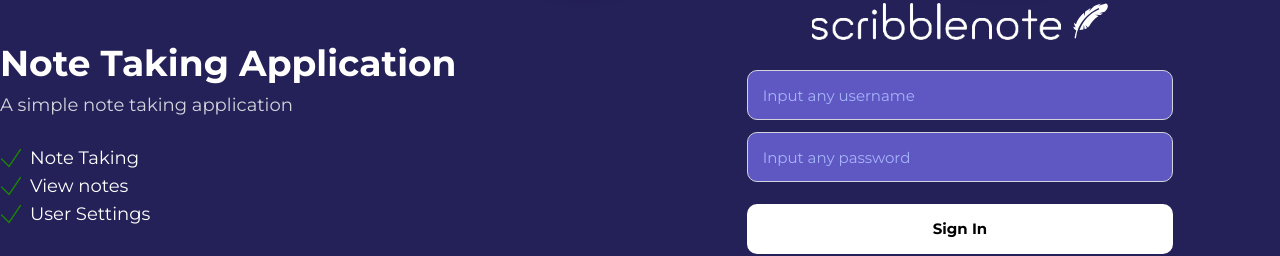
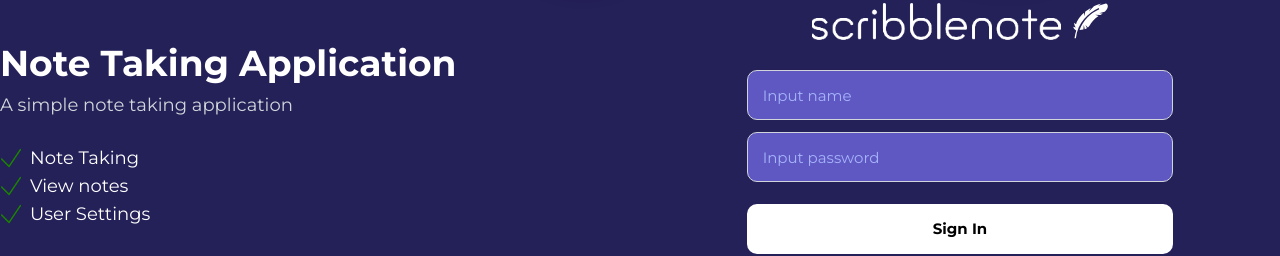
Before and after one commit to karlodelarosa/app-notes-taking, a Vue app: page /sign-in in a window 1280 px wide. Shown: the part 252-508 px from the top of the page. Built offline with nearby package versions, Linux system fonts and the light colour scheme; no server answers.

Commit message:
Added readme

```diff
--- a/src/components/molecules/form/SignInForm.vue
+++ b/src/components/molecules/form/SignInForm.vue
@@ -51,7 +51,7 @@ const signIn = () => {
     <InputField
       id="username"
       inputName="username"
-      placeholder="Input any username"
+      placeholder="Input name"
       type="text"
       :required="true"
       v-model="username"
@@ -61,7 +61,7 @@ const signIn = () => {
     <InputField
       id="password"
       inputName="password"
-      placeholder="Input any password"
+      placeholder="Input password"
       type="password"
       :required="true"
       v-model="password"
--- a/src/components/molecules/menu/SidebarMenu.vue
+++ b/src/components/molecules/menu/SidebarMenu.vue
@@ -3,8 +3,7 @@ import SidebarLink from '@/components/atom/link/SidebarLink.vue'
 
 const sidebarMenu = [
   { name: 'Dashboard', path: 'home' },
-  { name: 'Notes', path: 'notes' },
-  { name: 'Settings', path: 'settings' }
+  { name: 'Notes', path: 'notes' }
 ]
 </script>
 
```
Also changed, not shown: 1 other file (tests, documents, lock files or other folders).
